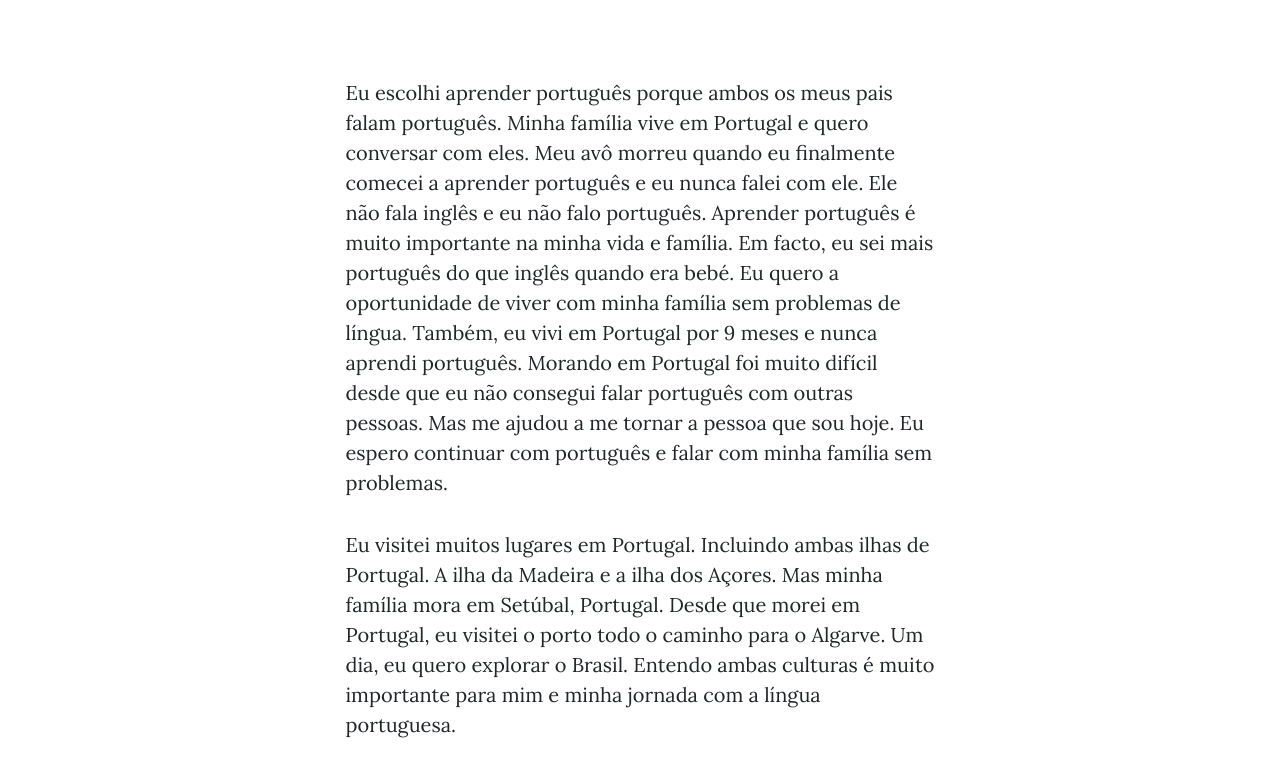
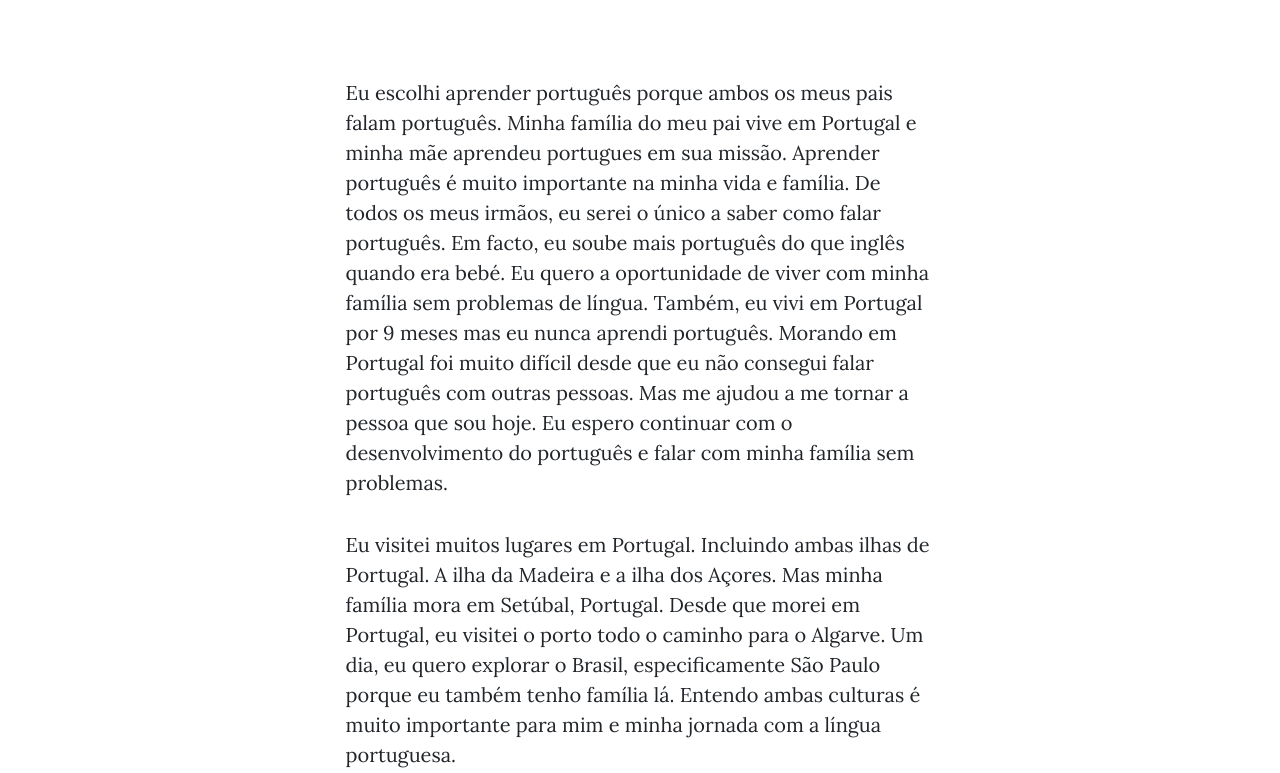
Before and after one commit to ZeroTheNerd/portuguese_portfolio, a plain HTML site: page whyporto.html in a window 1280 px wide. Shown: the part 602-1375 px from the top of the page. Drawn offline with nearby package versions, Linux system fonts and the light colour scheme.

Commit message:
Update whyporto.html

```diff
--- a/whyporto.html
+++ b/whyporto.html
@@ -51,8 +51,20 @@
             <div class="container px-4 px-lg-5">
                 <div class="row gx-4 gx-lg-5 justify-content-center">
                     <div class="col-md-10 col-lg-8 col-xl-7">
-                        <p>Eu escolhi aprender português porque ambos os meus pais falam português. Minha família vive em Portugal e quero conversar com eles.  Meu avô morreu quando eu finalmente comecei a aprender português e eu nunca falei com ele. Ele não fala inglês e eu não falo português. Aprender português é muito importante na minha vida e família. Em facto, eu sei mais português do que inglês quando era bebé. Eu quero a oportunidade de viver com minha família sem problemas de língua. Também, eu vivi em Portugal por 9 meses e nunca aprendi português. Morando em Portugal foi muito difícil desde que eu não consegui falar português com outras pessoas. Mas me ajudou a me tornar a pessoa que sou hoje. Eu espero continuar com português e falar com minha família sem problemas.</p>
-                        <p>Eu visitei muitos lugares em Portugal. Incluindo ambas ilhas de Portugal. A ilha da Madeira e a ilha dos Açores. Mas minha família mora em Setúbal, Portugal. Desde que morei em Portugal, eu visitei o porto todo o caminho para o Algarve. Um dia, eu quero explorar o Brasil. Entendo ambas culturas é muito importante para mim e minha jornada com a língua portuguesa.</p>
+                        <p>Eu escolhi aprender português porque ambos os meus pais falam português.
+                            Minha família do meu pai vive em Portugal e minha mãe aprendeu portugues em sua missão.
+                            Aprender português é muito importante na minha vida e família. De todos os meus irmãos, eu serei o único a saber como falar português.
+                            Em facto, eu soube mais português do que inglês quando era bebé.
+                            Eu quero a oportunidade de viver com minha família sem problemas de língua.
+                            Também, eu vivi em Portugal por 9 meses mas eu nunca aprendi português.
+                            Morando em Portugal foi muito difícil desde que eu não consegui falar português com outras pessoas.
+                            Mas me ajudou a me tornar a pessoa que sou hoje. Eu espero continuar com o desenvolvimento do português e falar
+                            com minha família sem problemas.  </p>
+                        <p>Eu visitei muitos lugares em Portugal. Incluindo ambas ilhas de Portugal.
+                            A ilha da Madeira e a ilha dos Açores. Mas minha família mora em Setúbal, Portugal.
+                            Desde que morei em Portugal, eu visitei o porto todo o caminho para o Algarve.
+                            Um dia, eu quero explorar o Brasil, especificamente São Paulo porque eu também tenho família lá.
+                            Entendo ambas culturas é muito importante para mim e minha jornada com a língua portuguesa. </p>
                     </div>
                 </div>
             </div>
```
